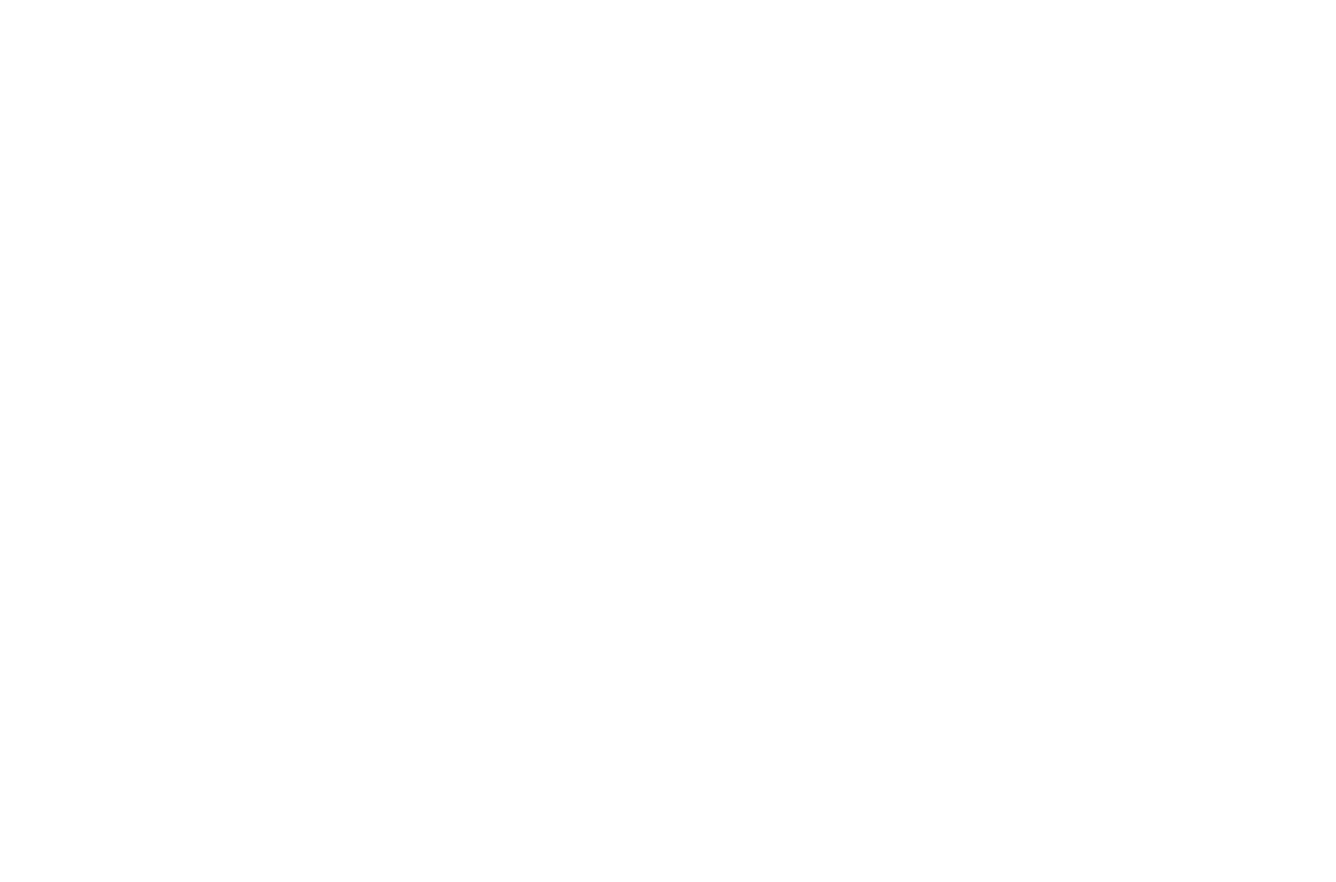
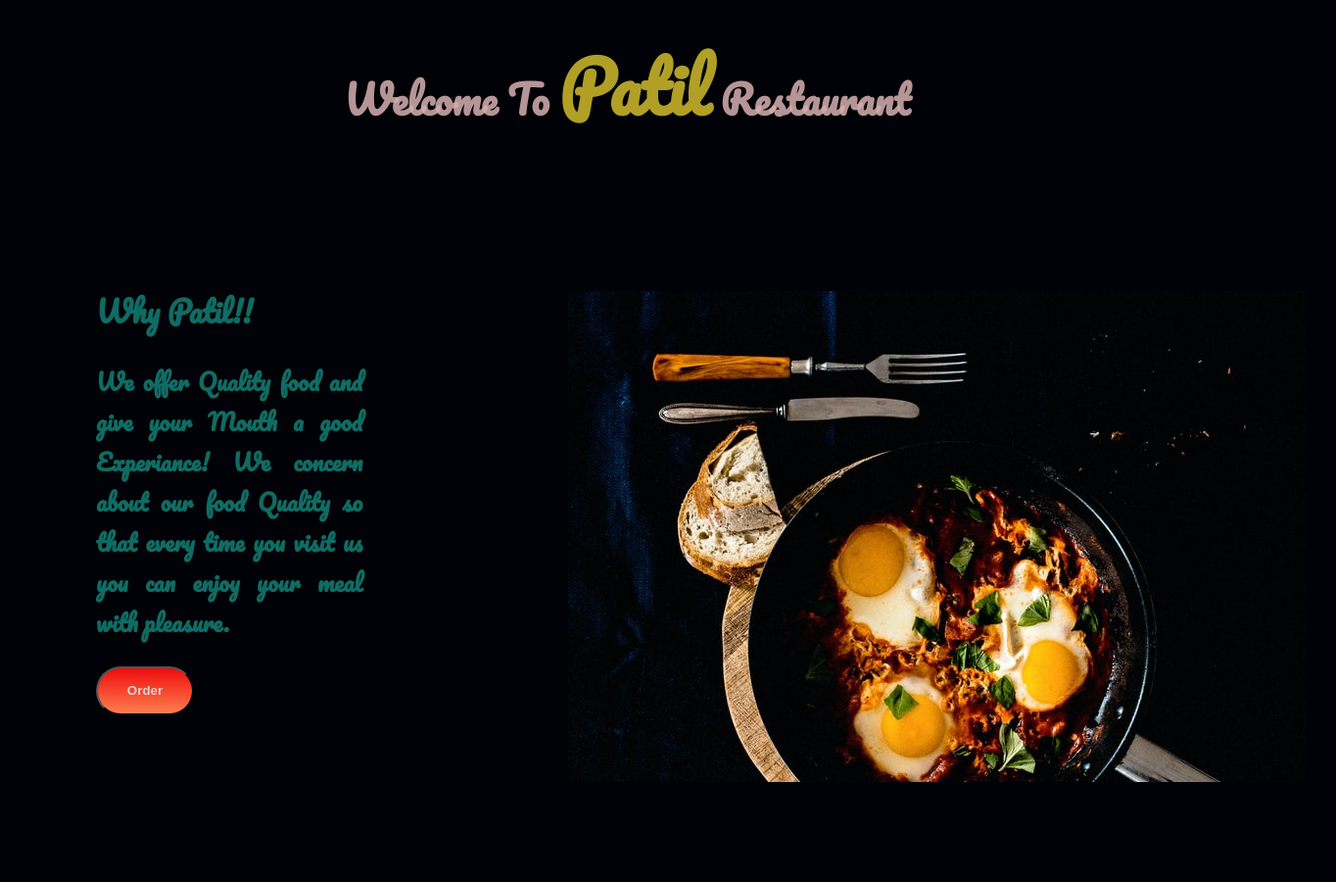
Before and after one commit to scshil/assignment1-restaurant, a plain HTML site: page index.html in a window 1280 px wide. Shown: the whole page at 98% size, 1364 px wide, since content can reach past the window. Before the commit the page ends 800 px from the top, so only its background shows below. Drawn offline with Linux system fonts and the light colour scheme.

Commit message:
section1

```diff
--- a/index.html
+++ b/index.html
@@ -4,9 +4,25 @@
     <meta charset="UTF-8">
     <meta http-equiv="X-UA-Compatible" content="IE=edge">
     <meta name="viewport" content="width=device-width, initial-scale=1.0">
-    <title>Patil Rastaurant</title>
+    <link rel="preconnect" href="https://fonts.googleapis.com">
+    <link rel="preconnect" href="https://fonts.gstatic.com" crossorigin>
+    <link href="https://fonts.googleapis.com/css2?family=Pacifico&display=swap"
+         rel="stylesheet">
+    <link rel="stylesheet" href="style.css">
+    <title>Patil Restaurant</title>
 </head>
 <body>
+    <h1 id="top">Welcome To <span class="color">Patil</span> Restaurant</h1>
+    <section class="section-design">
+        <div class="position">
+            <h1>Why Patil!!</h1>
+            <h3>We offer Quality food and give your Mouth a good Experiance! We concern about our food Quality so that every time you visit us you can enjoy your meal with pleasure.</h3>
+            <button>Order</button>
+        </div>
+        <div class="position">
+            <img id="picture-position" src="pictures/photo-1491739481003-2991327b66e2.jpeg" alt="logo">
+        </div>
+    </section>
 
 </body>
 </html>
--- a/style.css
+++ b/style.css
@@ -0,0 +1,42 @@
+
+body{
+    font-family: 'Pacifico', cursive;
+    background-color: #000207;
+    color: rgb(16 111 102 / 97%);
+    font-weight: 700;
+    font-size: 20px;
+
+}
+button{
+    background-image:linear-gradient(rgb(238, 12, 12),coral);
+    height: 50px;
+    width: 100px;
+    border-radius: 35px;
+    text-align: center;
+    font-weight: 900;
+    color: rgb(210, 211, 210);
+}
+#top{
+    text-align: center;
+    font-weight: 900;
+    color: rgb(212 173 173 / 86%);
+}
+.color{
+    color:rgb(177 160 37);
+    font-size: 70px;
+}
+.section-design{
+    display: flex;
+    height: 50%;
+}
+.position{
+    width: 50%;
+    height: 50%;
+    margin: 30px;
+    border-radius: 15px;
+    padding: 60px;
+    text-align: justify;
+}
+#picture-position{
+    padding: 30px;
+}
```
Also changed, not shown: pictures/photo-1491739481003-2991327b66e2.jpeg (added).
